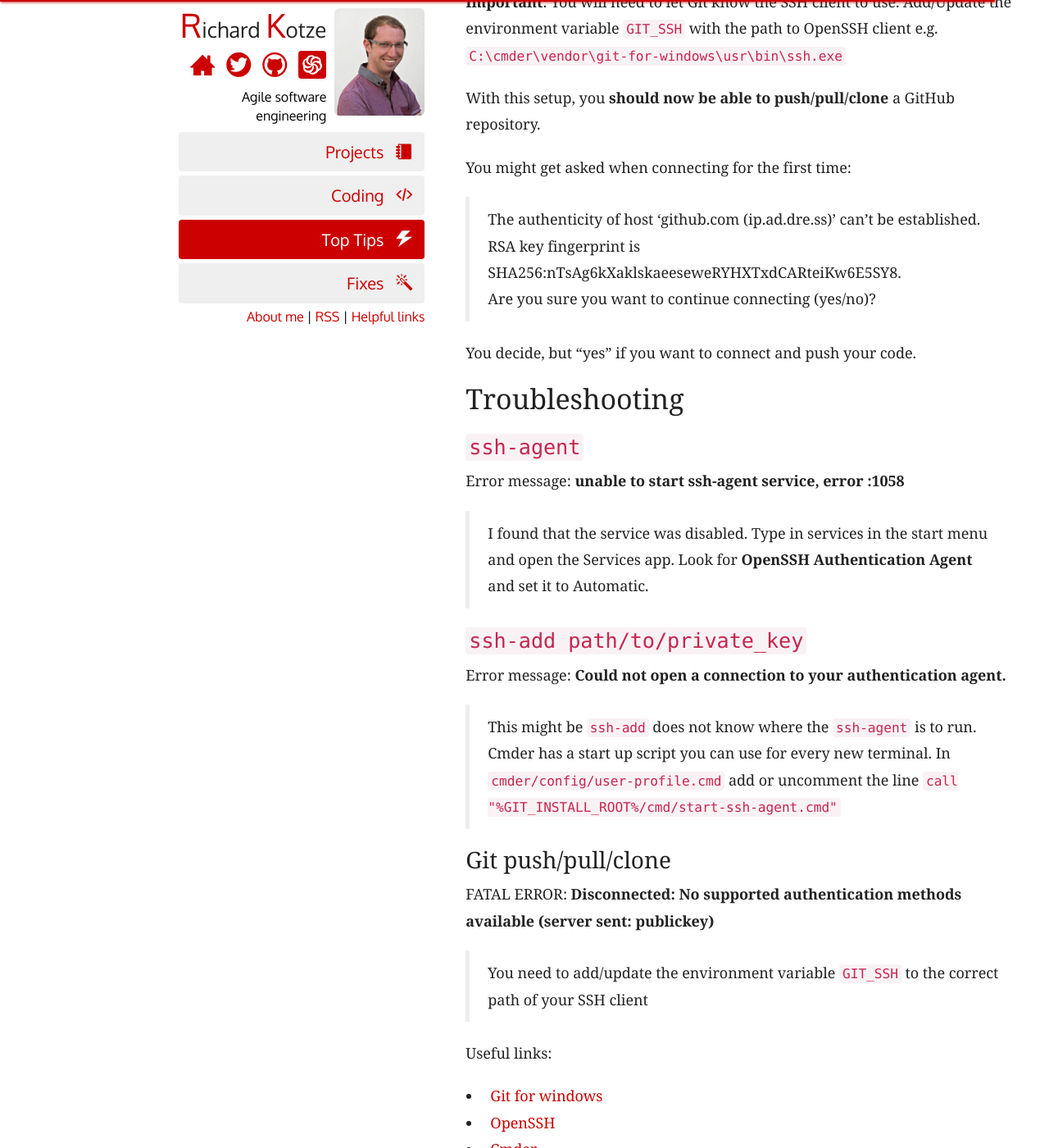
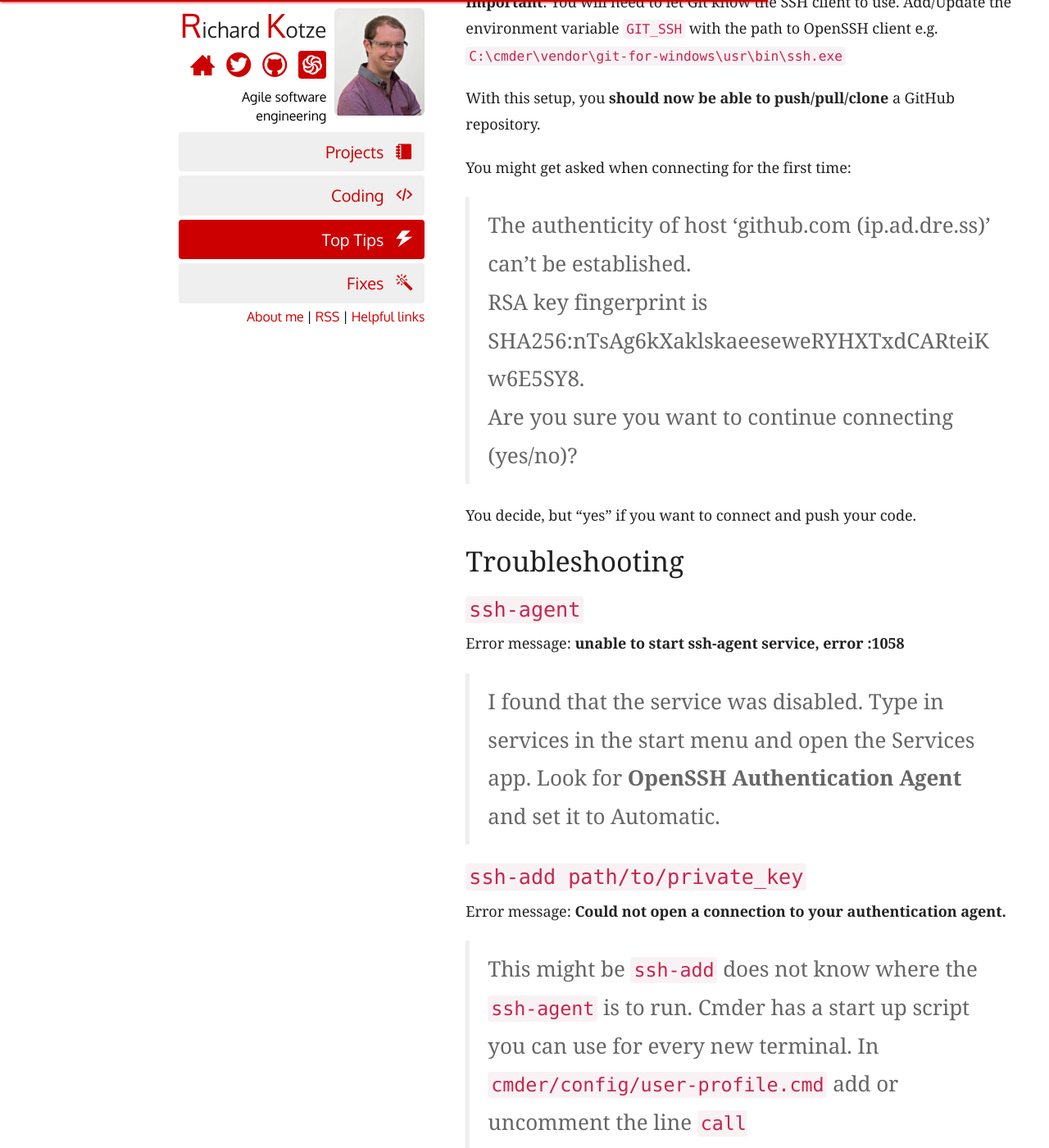
Before and after one commit to rkotze/rkotze.github.io, a Jekyll site: the page built from _posts/2018-07-25-git-on-windows-with-openssh.md, in a window 1280 px wide and 1400 px high, scrolled down 1505 px. Shown: the whole window at 82% size. Built offline with Jekyll 4.4.1, drawn with Linux system fonts in a browser that asks for light colours; comment, search, counter and statistics services are not loaded.

Commit message:
Style blockquotes

```diff
--- a/_includes/head.html
+++ b/_includes/head.html
@@ -42,7 +42,7 @@
     <meta content="{{ page.full_image_url }}" property="og:image">
   {% endif %}
 
-  <link rel="stylesheet" href="{{ "/css/main.css?v=10" | prepend: site.baseurl }}">
+  <link rel="stylesheet" href="{{ "/css/main.css?v=11" | prepend: site.baseurl }}">
   <link rel="canonical" href="{{ page.url | replace:'index.html','' | prepend: site.baseurl | prepend: site.url }}">
   <link rel="alternate" type="application/rss+xml" title="{{ site.title }}" href="{{ "/feed.xml" | prepend: site.baseurl | prepend: site.url }}">
   <link rel="icon" type="image/png" href="/css/favicon-16x16.png" sizes="16x16" />
--- a/css/main.scss
+++ b/css/main.scss
@@ -227,6 +227,12 @@ article {
   abbr[title] {
     text-decoration: none;
     border-bottom: 1px dotted $textColor;
+  }
+  blockquote {
+    p {
+      font-size: 1.3em;
+    }
+    color: $grey;
   }
 }
 
```
